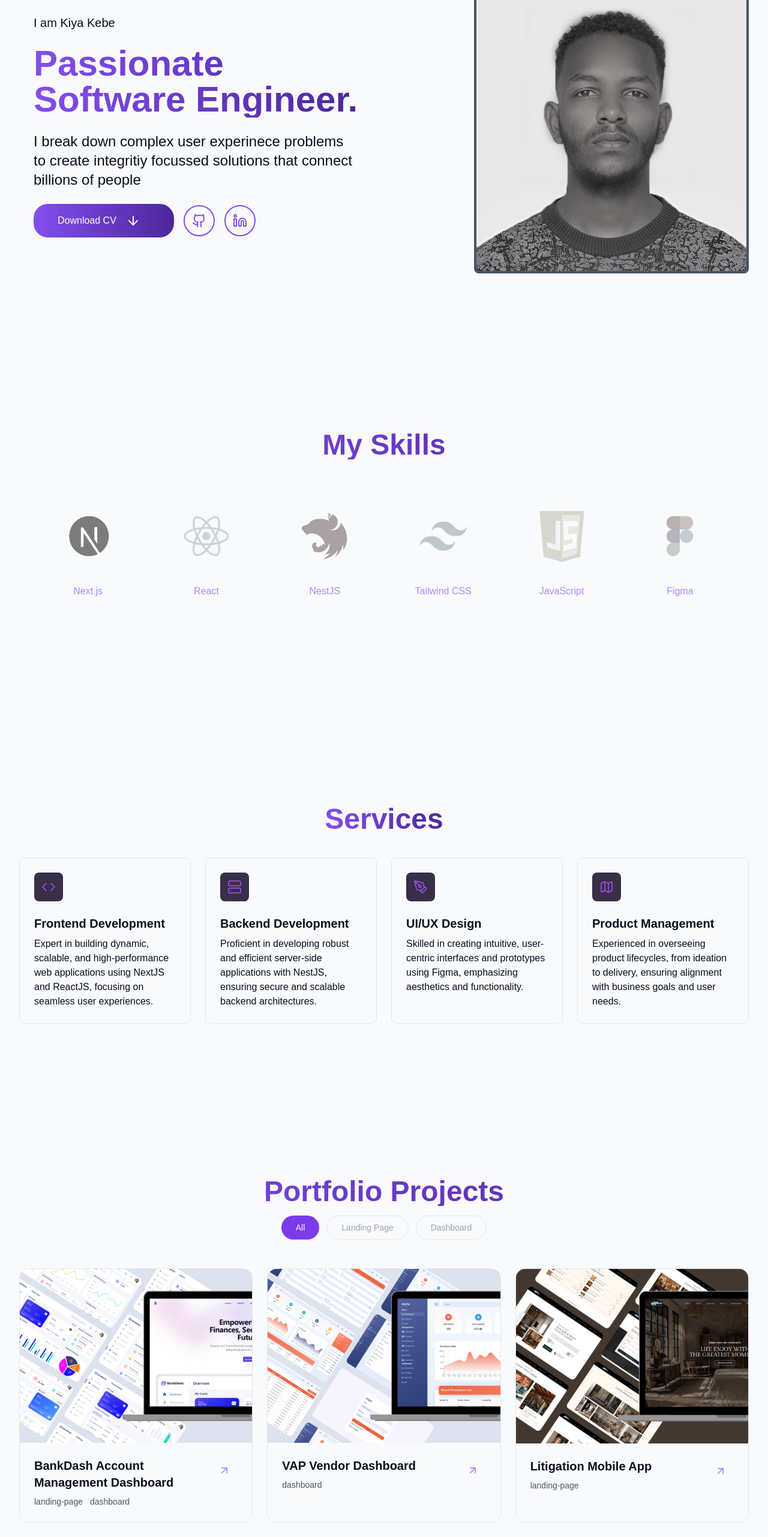
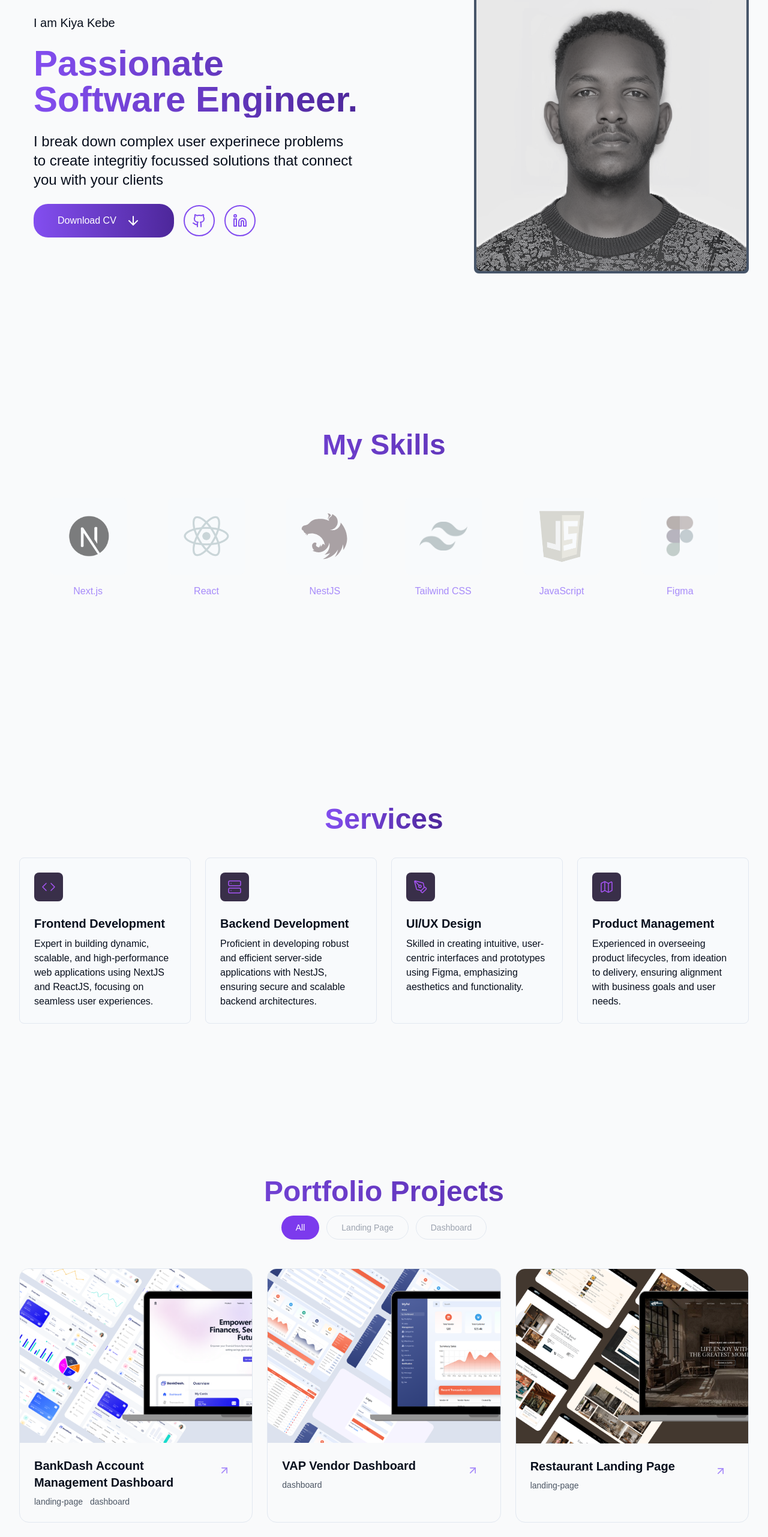
Before and after one commit to kiyakebe/portfolio-v2, a Next.js app: page / in a window 1280 px wide. Shown: the part 234-2797 px from the top of the page at 60% size. Built offline with nearby package versions, Linux system fonts and the light colour scheme.

Commit message:
update: meta description

```diff
--- a/src/app/layout.tsx
+++ b/src/app/layout.tsx
@@ -19,7 +19,7 @@ const geistMono = localFont({
 
 export const metadata: Metadata = {
   title: "Kiya Kebe | Web Developer & Designer",
-  description: "Generated by create next app",
+  description: "I break down complex user experinece problems to create integritiy focussed solutions that connect you with your clients",
   icons: {
     icon: "/logoLight.png",
   }
--- a/src/components/home-page-components/Hero.tsx
+++ b/src/components/home-page-components/Hero.tsx
@@ -22,7 +22,7 @@ export default function Hero() {
               </h1>
               <p className="text-xl md:text-2xl">
                 I break down complex user experinece problems to create
-                integritiy focussed solutions that connect billions of people
+                integritiy focussed solutions that connect you with your clients
               </p>
               <div className="flex items-center gap-4">
                 <Link
--- a/src/constants/projects_data.ts
+++ b/src/constants/projects_data.ts
@@ -26,7 +26,7 @@ export const projects: PortfolioCardProps[] = [
   },
   {
     id: 3,
-    title: "Litigation Mobile App",
+    title: "Restaurant Landing Page",
     category: ["landing-page"],
     image: "/projects/restaurant.png",
     categoryLabel: "Mobile App",
```
